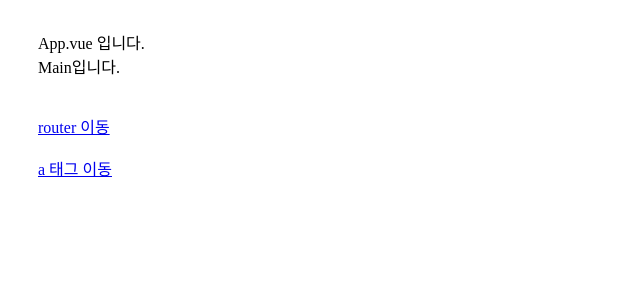
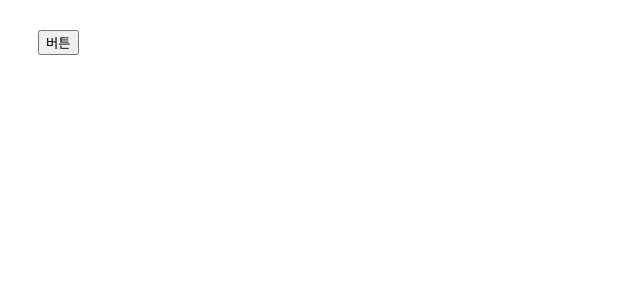
Before and after one commit to JeongSeongSoo/vue-tistory, a Vue app: page / in a window 1280 px wide. Shown: the top 300 px of the page, without its empty margins (0-640 px from the left). Built offline with nearby package versions, Linux system fonts and the light colour scheme.

Commit message:
[프뚜] 태그 안에 이벤트가 연속적으로 일어나는 현상 (이벤트 버블링)  - yarn install  - npm i

```diff
--- a/src/App.vue
+++ b/src/App.vue
@@ -1,14 +1,27 @@
 <template>
-  <div>App.vue 입니다.</div>
-
-  <!-- 2022.08.04[프뚜]: router-view 페이지가 보여질 태그 생성 -->
-  <router-view />
+  <!-- 2022.08.06[프뚜]: div 안에 같은 이벤트 프로퍼티를 사용하는 태그 생성 -->
+  <div @click="divClick()">
+    <input type="button" @click.stop="buttonClick()" value="버튼" />
+  </div>
 </template>
 
 <script>
 export default {
   setup() {
+    // 2022.08.06[프뚜]: div를 클릭하면 실행되는 method
+    const divClick = () => {
+      console.log("divClick");
+    };
 
+    // 2022.08.06[프뚜]: button을 클릭하면 실행되는 method
+    const buttonClick = () => {
+      console.log("buttonClick");
+    };
+
+    return {
+      divClick,
+      buttonClick
+    }
   },
 }
 </script>
--- a/src/main.js
+++ b/src/main.js
@@ -1,7 +1,7 @@
 import { createApp } from 'vue';
 import App from './App.vue';
-import router from './router/router.js';
+// import router from './router/router.js';
 
 const app = createApp(App);
-app.use(router);
+// app.use(router);
 window.app = app.mount('#app');
--- a/vue.config.js
+++ b/vue.config.js
@@ -1,5 +1,7 @@
 const { defineConfig } = require('@vue/cli-service')
 module.exports = defineConfig({
   transpileDependencies: true,
+
+  // 2022.08.05[ssjeong]: ESLint false -> 단일 단어 컴포넌트 사용 가능
   lintOnSave: false
 });
```
